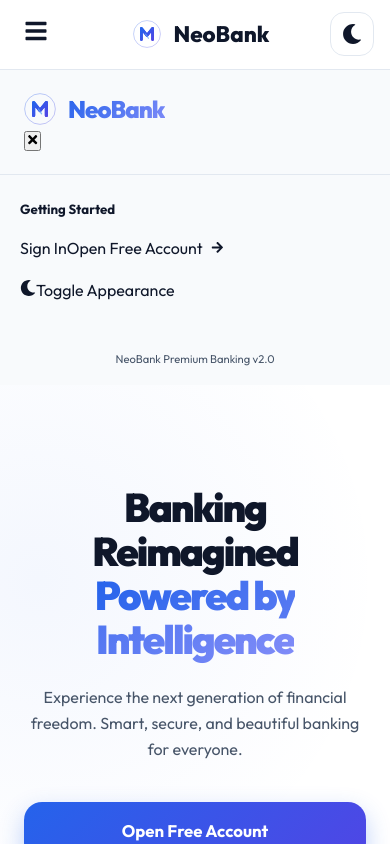
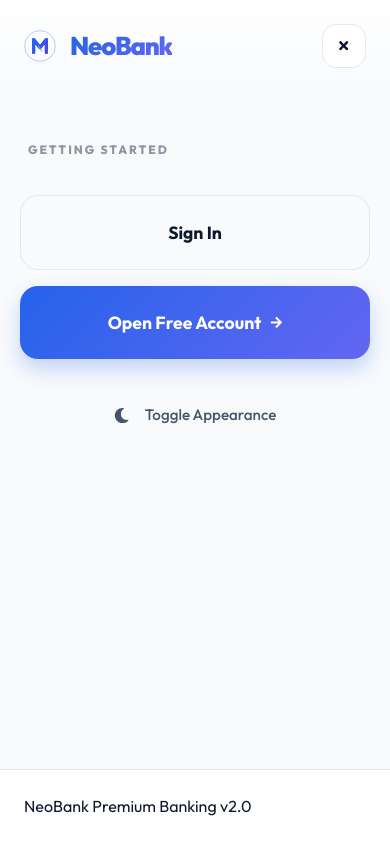
Before and after one commit to Jaiganesh474/NeoBank-Java-Project, a React (Vite) app in the folder frontend/: page / in a window 390 px wide. Both pictures are taken after a click on the element 36 px from the left and 34 px from the top of the page. Shown: the top 844 px of the page. Built offline with nearby package versions, Linux system fonts and the light colour scheme; no server answers.

Commit message:
Refine Sidebar UI with premium mobile-first styling and clean code structure

```diff
--- a/frontend/src/components/Sidebar.css
+++ b/frontend/src/components/Sidebar.css
@@ -1,99 +1,283 @@
-/* Sidebar Mobile Enhancements */
+/* Sidebar Premium Revamp */
 .sidebar-overlay {
+    position: fixed;
+    inset: 0;
+    background: rgba(15, 23, 42, 0.4);
     backdrop-filter: blur(12px);
     -webkit-backdrop-filter: blur(12px);
-    background: rgba(15, 23, 42, 0.6);
+    z-index: 2000;
 }
 
 .mobile-sidebar {
-    width: 320px;
+    position: fixed;
+    top: 0;
+    left: 0;
+    width: 340px;
+    max-width: 90%;
+    height: 100vh;
     background: var(--surface);
-    transition: background 0.3s ease;
+    display: flex;
+    flex-direction: column;
+    z-index: 2001;
+    box-shadow: 20px 0 50px rgba(0, 0, 0, 0.1);
+    border-right: 1px solid var(--surface-border);
+    overflow: hidden;
 }
 
 .sidebar-header {
-    border-bottom: 1px solid var(--surface-border);
-    padding: 1.5rem 1.5rem;
+    padding: 2rem 1.5rem;
+    display: flex;
+    justify-content: space-between;
+    align-items: center;
+    background: linear-gradient(to bottom, var(--background), transparent);
 }
 
 .sidebar-brand-wrapper {
     display: flex;
     align-items: center;
-    gap: 12px;
+    gap: 14px;
 }
 
-.sidebar-brand-wrapper span {
-    font-size: 1.5rem;
+.sidebar-brand-wrapper .brand-text {
+    font-size: 1.6rem;
     font-weight: 850;
-    letter-spacing: -1px;
-    background: linear-gradient(135deg, var(--primary), #818cf8);
+    letter-spacing: -1.2px;
+    background: linear-gradient(135deg, var(--primary), var(--secondary));
     -webkit-background-clip: text;
     background-clip: text;
     -webkit-text-fill-color: transparent;
 }
 
+.close-btn {
+    width: 44px;
+    height: 44px;
+    border-radius: 14px;
+    background: var(--input-bg);
+    border: 1px solid var(--surface-border);
+    color: var(--text-main);
+    display: flex;
+    align-items: center;
+    justify-content: center;
+    cursor: pointer;
+    transition: all 0.3s cubic-bezier(0.4, 0, 0.2, 1);
+}
+
+.close-btn:hover {
+    background: var(--primary);
+    color: white;
+    transform: rotate(90deg);
+}
+
+.sidebar-content-scroll {
+    flex: 1;
+    overflow-y: auto;
+    padding: 0 1.5rem 2rem;
+    scrollbar-width: none;
+}
+
+.sidebar-content-scroll::-webkit-scrollbar {
+    display: none;
+}
+
+.sidebar-section-title {
+    font-size: 0.75rem;
+    font-weight: 800;
+    text-transform: uppercase;
+    letter-spacing: 2px;
+    color: var(--text-muted);
+    opacity: 0.6;
+    margin-bottom: 1.25rem;
+    margin-top: 2rem;
+    padding-left: 0.5rem;
+}
+
+.sidebar-links-group {
+    display: flex;
+    flex-direction: column;
+    gap: 8px;
+}
+
 .sidebar-link {
+    display: flex;
+    align-items: center;
+    gap: 1.2rem;
+    padding: 1rem 1.2rem;
+    border-radius: 16px;
+    color: var(--text-main);
+    font-weight: 600;
+    font-size: 1.05rem;
+    transition: all 0.3s ease;
     border: 1px solid transparent;
-    padding: 0.85rem 1.25rem;
-    font-size: 1rem;
-    margin-bottom: 2px;
+}
+
+.sidebar-link svg {
+    font-size: 1.25rem;
+    color: var(--text-muted);
+    transition: color 0.3s;
 }
 
 .sidebar-link:hover {
-    background: rgba(var(--primary-rgb), 0.05);
+    background: rgba(var(--primary-rgb), 0.08);
+    color: var(--primary);
+    transform: translateX(8px);
     border-color: rgba(var(--primary-rgb), 0.1);
-    transform: translateX(5px);
+}
+
+.sidebar-link:hover svg {
+    color: var(--primary);
 }
 
 .sidebar-link.ai-link {
-    background: linear-gradient(135deg, rgba(var(--primary-rgb), 0.08), rgba(99, 102, 241, 0.08));
-    border: 1px solid rgba(var(--primary-rgb), 0.15);
+    background: linear-gradient(135deg, rgba(var(--primary-rgb), 0.1), rgba(99, 102, 241, 0.1));
+    border: 1px solid rgba(var(--primary-rgb), 0.2);
+    color: var(--primary);
 }
 
 .sidebar-profile-card {
     background: var(--input-bg);
-    margin-top: 1rem;
-    border-radius: 20px;
-    overflow: hidden;
+    border-radius: 24px;
+    padding: 1.5rem;
+    border: 1px solid var(--surface-border);
+    box-shadow: 0 10px 30px rgba(0, 0, 0, 0.03);
+    margin-top: 0.5rem;
 }
 
 .profile-card-header {
-    padding-bottom: 1rem;
-    margin-bottom: 1rem;
+    display: flex;
+    align-items: center;
+    gap: 1.2rem;
+    padding-bottom: 1.2rem;
+    border-bottom: 1px solid var(--surface-border);
+    margin-bottom: 1.2rem;
 }
 
 .profile-card-avatar {
-    width: 48px;
-    height: 48px;
-    border-radius: 12px;
+    width: 52px;
+    height: 52px;
+    border-radius: 16px;
+    object-fit: cover;
+    border: 2px solid var(--surface);
+    box-shadow: 0 4px 12px rgba(0, 0, 0, 0.1);
 }
 
+.profile-card-info h4 {
+    margin: 0;
+    font-size: 1.1rem;
+    font-weight: 700;
+    color: var(--text-main);
+}
+
+.profile-card-info p {
+    margin: 4px 0 0;
+    font-size: 0.85rem;
+    color: var(--text-muted);
+    opacity: 0.8;
+}
+
+.sidebar-sublinks {
+    display: flex;
+    flex-direction: column;
+    gap: 6px;
+}
+
+.sidebar-sublink {
+    display: flex;
+    align-items: center;
+    gap: 1rem;
+    padding: 0.75rem 1rem;
+    border-radius: 12px;
+    color: var(--text-muted);
+    font-size: 0.95rem;
+    font-weight: 500;
+    transition: all 0.2s ease;
+    cursor: pointer;
+    background: transparent;
+    border: none;
+    width: 100%;
+    text-align: left;
+}
+
+.sidebar-sublink:hover {
+    background: var(--surface);
+    color: var(--text-main);
+}
+
+.sidebar-auth-group {
+    display: flex;
+    flex-direction: column;
+    gap: 1rem;
+    margin-top: 1rem;
+}
+
+.sidebar-auth-btn {
+    padding: 1.25rem;
+    border-radius: 18px;
+    font-weight: 700;
+    text-align: center;
+    transition: all 0.3s cubic-bezier(0.34, 1.56, 0.64, 1);
+}
+
+.sidebar-auth-btn.primary {
+    background: linear-gradient(135deg, var(--primary), var(--secondary));
+    color: white;
+    box-shadow: 0 10px 20px rgba(var(--primary-rgb), 0.25);
+}
+
+.sidebar-auth-btn.primary:hover {
+    transform: translateY(-4px);
+    box-shadow: 0 15px 30px rgba(var(--primary-rgb), 0.35);
+}
+
+.sidebar-auth-btn.secondary {
+    background: var(--surface);
+    color: var(--text-main);
+    border: 1px solid var(--surface-border);
+}
+
+.sidebar-footer {
+    padding: 1.5rem;
+    border-top: 1px solid var(--surface-border);
+    background: var(--background);
+}
+
+/* Mobile Media Queries */
 @media (max-width: 640px) {
     .mobile-sidebar {
-        width: 100% !important;
-        max-width: 100% !important;
+        width: 100%;
+        max-width: 100%;
+        border-right: none;
     }
 
     .sidebar-header {
-        padding: 1.25rem 1.5rem;
-    }
-
-    .sidebar-header .brand-text {
-        font-size: 1.5rem;
+        padding: 1.5rem;
     }
 
     .sidebar-content-scroll {
-        padding: 0 1.25rem 2rem;
+        padding: 0 1.25rem 2.5rem;
     }
 
     .sidebar-link {
-        padding: 1rem 1.25rem;
-        font-size: 1.05rem;
-        border-radius: 14px;
+        padding: 1.1rem 1.25rem;
+        font-size: 1.1rem;
+        border-radius: 18px;
     }
 
-    .sidebar-section-title {
-        margin-top: 1.5rem;
-        margin-bottom: 1rem;
+    .sidebar-profile-card {
+        padding: 1.25rem;
+        border-radius: 28px;
+    }
+
+    .profile-card-header {
+        gap: 1rem;
+    }
+
+    .profile-card-avatar {
+        width: 48px;
+        height: 48px;
+    }
+
+    .sidebar-auth-btn {
+        padding: 1.4rem;
+        font-size: 1.1rem;
     }
 }
--- a/frontend/src/components/Sidebar.jsx
+++ b/frontend/src/components/Sidebar.jsx
@@ -34,10 +34,10 @@ const Sidebar = ({ isOpen, toggleMenu, user, theme, toggleTheme, handleLogout })
                             </button>
                         </div>
 
-                        <div className="sidebar-content-scroll" style={{ flex: 1, overflowY: 'auto', paddingRight: '5px' }}>
+                        <div className="sidebar-content-scroll">
                             {user ? (
                                 <>
-                                    <div style={{ marginBottom: '2.5rem' }}>
+                                    <div className="nav-section">
                                         <h5 className="sidebar-section-title">Navigation</h5>
                                         <div className="sidebar-links-group">
                                             <Link to="/dashboard" className="sidebar-link" onClick={toggleMenu}>
@@ -57,7 +57,7 @@ const Sidebar = ({ isOpen, toggleMenu, user, theme, toggleTheme, handleLogout })
                                         </div>
                                     </div>
 
-                                    <div style={{ marginBottom: '1.5rem' }}>
+                                    <div className="account-section">
                                         <h5 className="sidebar-section-title">Account Details</h5>
                                         <div className="sidebar-profile-card">
                                             <div className="profile-card-header">
@@ -105,10 +105,8 @@ const Sidebar = ({ isOpen, toggleMenu, user, theme, toggleTheme, handleLogout })
                             )}
                         </div>
 
-                        <div className="sidebar-footer" style={{ marginTop: 'auto', padding: '1rem 0', textAlign: 'center' }}>
-                            <p style={{ fontSize: '0.7rem', color: 'var(--text-muted)', margin: 0 }}>
-                                NeoBank Premium Banking v2.0
-                            </p>
+                        <div className="sidebar-footer">
+                            <p>NeoBank Premium Banking v2.0</p>
                         </div>
                     </motion.div>
                 </>
```
